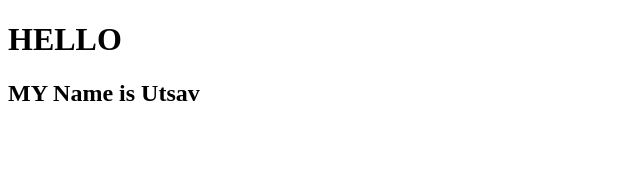
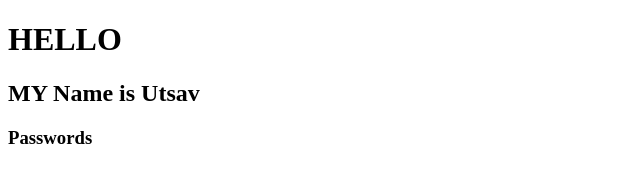
Before and after one commit to ItsTechUtsav/Git-WorkFlow, a plain HTML site: page index.html in a window 1280 px wide. Shown: the whole page, without its empty margins (0-640 px from the left). Drawn offline with Linux system fonts and the light colour scheme.

```diff
--- a/index.html
+++ b/index.html
@@ -8,6 +8,7 @@
 <body>
     <h1>HELLO</h1>
     <h2> MY Name is Utsav</h2>
+    <h3>Passwords</h3>
 
 </body>
 </html>
```
Also changed, not shown: 1 other file.
